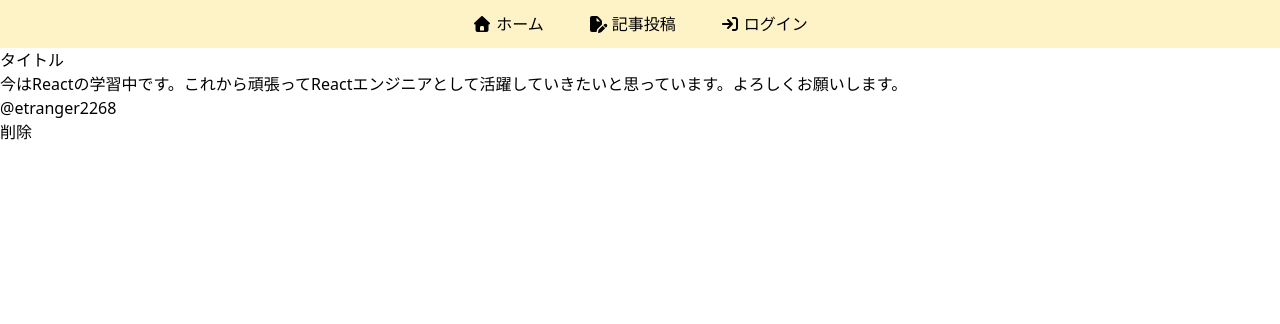
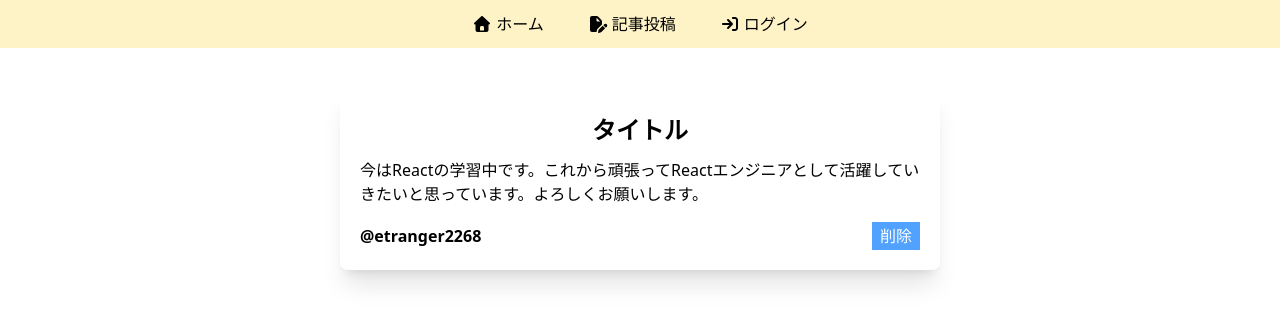
Before and after one commit to etranger2268/udemy-react-3project-app, a React (Vite) app: page / in a window 1280 px wide. Shown: the top 324 px of the page. Built offline with nearby package versions, Linux system fonts and the light colour scheme; no server answers.

Commit message:
blog-4-42

```diff
--- a/src/components/Home.jsx
+++ b/src/components/Home.jsx
@@ -1,17 +1,20 @@
 export default function Home() {
   return (
-    <div>
-      <div>
-        <div>
-          <h1>タイトル</h1>
+    <div className="w-full h-auto flex items-center flex-col p-5">
+      <div className="w-150 h-auto max-h-150 bg-white shadow-xl m-5 p-5 rounded-lg space-y-3">
+        <h1 className="text-2xl text-center font-black mt-1.5">タイトル</h1>
+        <div className="h-auto wrap-break-word max-h-100 w-full">
+          今はReactの学習中です。これから頑張ってReactエンジニアとして活躍していきたいと思っています。よろしくお願いします。
         </div>
-      </div>
-      <div>
-        今はReactの学習中です。これから頑張ってReactエンジニアとして活躍していきたいと思っています。よろしくお願いします。
-      </div>
-      <div>
-        <h3>@etranger2268</h3>
-        <button type="button">削除</button>
+        <div className="flex items-center justify-between mt-4">
+          <h3 className="font-semibold">@etranger2268</h3>
+          <button
+            type="button"
+            className="bg-blue-400 py-0.5 px-2 text-white transition-all duration-300 hover:bg-blue-500"
+          >
+            削除
+          </button>
+        </div>
       </div>
     </div>
   );
```
